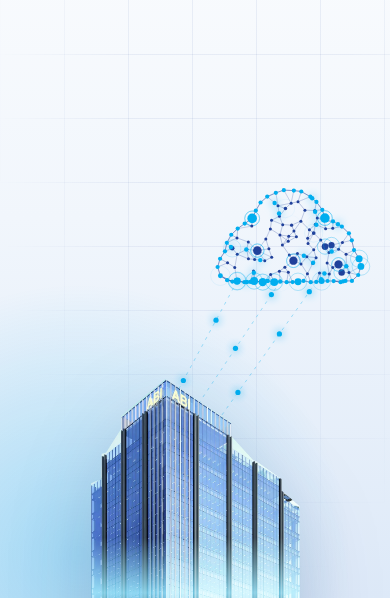
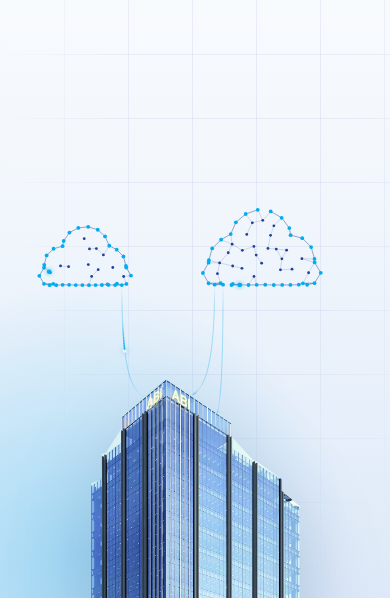
Before and after one commit to spaceflow-design/abi-tower-demo, a plain HTML site: page demo/option-a/index.html in a window 390 px wide. Shown: the part 246-844 px from the top of the page. Drawn offline with Linux system fonts and the light colour scheme.

Commit message:
Hero clouds: calmer network, curved fading beams, second cloud on the left
- far fewer nodes/links/packets, near-static nodes, no pulse rings
- beams are thin bezier curves with faded ends and a soft comet of light
- add a mirrored, smaller cloud on the left of the crown
- mobile: clouds sit beside the crown and never overlap the title

Co-Authored-By: Claude Opus 5.5 <noreply@anthropic.com>

```diff
--- a/demo/assets/js/shared.js
+++ b/demo/assets/js/shared.js
@@ -135,17 +135,17 @@ ABI.mountQR = function (host, size, dark, light) {
          links() → [{x,y}] canvas-px targets for uplink streams. */
 ABI.dataCloud = function (canvas, opts = {}) {
   const ctx = canvas.getContext("2d");
-  const o = Object.assign({ box: { x: .1, y: .1, w: .8 }, density: 90, dark: false, links: null, alpha: 1 }, opts);
+  const o = Object.assign({ box: { x: .1, y: .1, w: .8 }, density: 30, packets: 3, dark: false, links: null, alpha: 1, seed: 7, flip: false }, opts);
   const lobes = [[.30, .44, .17], [.50, .30, .22], [.71, .43, .17], [.17, .53, .085], [.84, .53, .085]];
   const rect = [.17, .44, .84, .615];
   const inside = (x, y, m = 0) => lobes.some(([cx, cy, r]) => Math.hypot(x - cx, y - cy) < r - m) ||
     (x > rect[0] + m && x < rect[2] - m && y > rect[1] + m && y < rect[3] - m);
   // seeded random → same cloud on every load
-  let seed = 7; const rnd = () => ((seed = (seed * 16807) % 2147483647) / 2147483647);
+  let seed = o.seed; const rnd = () => ((seed = (seed * 16807) % 2147483647) / 2147483647);
   const pts = [];
   // contour nodes
   lobes.forEach(([cx, cy, r]) => {
-    const n = Math.round(r * 120);
+    const n = Math.round(r * 70);
     for (let i = 0; i < n; i++) {
       const a = (i / n) * Math.PI * 2, x = cx + Math.cos(a) * r, y = cy + Math.sin(a) * r;
       if (!inside(x, y, -.004) || inside(x, y, .012)) continue;
@@ -153,23 +153,24 @@ ABI.dataCloud = function (canvas, opts = {}) {
       pts.push({ x, y, edge: true });
     }
   });
-  for (let x = rect[0]; x <= rect[2]; x += .035) pts.push({ x, y: rect[3], edge: true });
+  for (let x = rect[0]; x <= rect[2]; x += .06) pts.push({ x, y: rect[3], edge: true });
   // interior nodes with a minimum spacing
   let guard = 0;
   while (pts.filter(p => !p.edge).length < o.density && guard++ < 6000) {
     const x = .1 + rnd() * .8, y = .06 + rnd() * .58;
     if (!inside(x, y, .02)) continue;
-    if (pts.some(p => Math.hypot(p.x - x, p.y - y) < .036)) continue;
+    if (pts.some(p => Math.hypot(p.x - x, p.y - y) < .055)) continue;
     pts.push({ x, y, edge: false });
   }
-  pts.forEach(p => { p.ph = rnd() * Math.PI * 2; p.sp = .6 + rnd() * .8; p.pulse = 0; });
-  // links: 3 nearest neighbours
+  if (o.flip) pts.forEach(p => (p.x = 1 - p.x));   // mirrored silhouette for a second cloud
+  pts.forEach(p => { p.ph = rnd() * Math.PI * 2; p.sp = .3 + rnd() * .3; });
+  // links: 2 nearest neighbours (kept sparse on purpose — calm, readable)
   const edges = [], key = new Set();
   pts.forEach((p, i) => {
     pts.map((q, j) => [j, Math.hypot(p.x - q.x, p.y - q.y)]).filter(([j]) => j !== i)
-      .sort((a, b) => a[1] - b[1]).slice(0, 3).forEach(([j, d]) => {
+      .sort((a, b) => a[1] - b[1]).slice(0, 2).forEach(([j, d]) => {
         const k = i < j ? i + "-" + j : j + "-" + i;
-        if (!key.has(k) && d < .09) { key.add(k); edges.push([Math.min(i, j), Math.max(i, j), d]); }
+        if (!key.has(k) && d < .1) { key.add(k); edges.push([Math.min(i, j), Math.max(i, j), d]); }
       });
   });
   const bottom = pts.filter(p => p.edge && p.y > rect[3] - .01);
@@ -187,7 +188,7 @@ ABI.dataCloud = function (canvas, opts = {}) {
   }
   const P = p => {
     const t = (performance.now() - t0) / 1000;
-    const jx = Math.sin(t * p.sp + p.ph) * .004, jy = Math.cos(t * p.sp * .8 + p.ph) * .004;
+    const jx = Math.sin(t * p.sp + p.ph) * .0012, jy = Math.cos(t * p.sp * .8 + p.ph) * .0012;
     const cx = .5, cy = .4;
     return [OX + (cx + (p.x + jx - cx) * (1 + spread)) * S, OY + (cy + (p.y + jy - cy) * (1 + spread * .6)) * S];
   };
@@ -201,48 +202,58 @@ ABI.dataCloud = function (canvas, opts = {}) {
     // links
     ctx.lineWidth = 1;
     edges.forEach(([i, j, d]) => {
-      ctx.strokeStyle = C.line + (pts[i].edge && pts[j].edge ? .55 : .2 + (.09 - d) * 2) + ")";
+      ctx.strokeStyle = C.line + (pts[i].edge && pts[j].edge ? .45 : .16) + ")";
       ctx.beginPath(); ctx.moveTo(...XY[i]); ctx.lineTo(...XY[j]); ctx.stroke();
     });
-    // uplinks to targets
-    const targets = o.links ? o.links() : [];
-    targets.forEach((tg, k) => {
-      const from = XY[pts.indexOf(bottom[Math.round((k + 1) * bottom.length / (targets.length + 1)) % bottom.length])];
-      ctx.strokeStyle = C.up + ".35)"; ctx.setLineDash([3, 5]);
-      ctx.beginPath(); ctx.moveTo(...from); ctx.lineTo(tg.x, tg.y); ctx.stroke(); ctx.setLineDash([]);
-      tg._from = from;
+    // uplinks: thin curved beams (cloud → tower) that fade in and out at both ends
+    const targets = o.links ? o.links() : [], used = new Set();
+    const curves = targets.map(tg => {
+      let bi = -1, bd = 1e9;
+      bottom.forEach(p => { const i = pts.indexOf(p), d = Math.hypot(XY[i][0] - tg.x, XY[i][1] - tg.y); if (!used.has(i) && d < bd) { bd = d; bi = i; } });
+      used.add(bi);
+      const F = XY[bi], T = [tg.x, tg.y];
+      return [F, [F[0], F[1] + Math.abs(T[1] - F[1]) * .5 + 36], [T[0] + (F[0] - T[0]) * .5, T[1] - 4], T];
+    });
+    curves.forEach(c => {
+      const g = ctx.createLinearGradient(c[0][0], c[0][1], c[3][0], c[3][1]);
+      g.addColorStop(0, C.up + "0)"); g.addColorStop(.2, C.up + ".32)"); g.addColorStop(.8, C.up + ".32)"); g.addColorStop(1, C.up + ".04)");
+      ctx.strokeStyle = g; ctx.lineWidth = 1;
+      ctx.beginPath(); ctx.moveTo(...c[0]); ctx.bezierCurveTo(...c[1], ...c[2], ...c[3]); ctx.stroke();
     });
     // nodes
     pts.forEach((p, i) => {
-      p.pulse = Math.max(0, p.pulse - .02);
-      const r = (p.edge ? 2.1 : 1.5) + p.pulse * 3;
       ctx.fillStyle = p.edge ? C.edgeNode : C.node;
-      ctx.beginPath(); ctx.arc(XY[i][0], XY[i][1], r, 0, 7); ctx.fill();
-      if (p.pulse > 0) { ctx.strokeStyle = C.up + p.pulse * .6 + ")"; ctx.beginPath(); ctx.arc(XY[i][0], XY[i][1], r + 6 * (1 - p.pulse) + 2, 0, 7); ctx.stroke(); }
+      ctx.beginPath(); ctx.arc(XY[i][0], XY[i][1], p.edge ? 1.9 : 1.4, 0, 7); ctx.fill();
     });
-    // packets along links
-    if (packets.length < 22 && Math.random() < .35) {
+    // a few slow packets along links
+    if (packets.length < o.packets && Math.random() < .02) {
       const e = edges[Math.floor(Math.random() * edges.length)];
-      packets.push({ e, t: 0, v: .015 + Math.random() * .02, dir: Math.random() < .5 });
+      packets.push({ e, t: 0, v: .006 + Math.random() * .004, dir: Math.random() < .5 });
     }
-    ctx.fillStyle = C.pkt; ctx.shadowColor = C.pkt; ctx.shadowBlur = 8;
+    ctx.fillStyle = C.pkt; ctx.shadowColor = C.pkt; ctx.shadowBlur = 4;
     for (let k = packets.length - 1; k >= 0; k--) {
       const pk = packets[k]; pk.t += pk.v;
       const [a, b] = pk.dir ? [pk.e[0], pk.e[1]] : [pk.e[1], pk.e[0]];
-      if (pk.t >= 1) { pts[b].pulse = 1; packets.splice(k, 1); continue; }
+      if (pk.t >= 1) { packets.splice(k, 1); continue; }
       const x = XY[a][0] + (XY[b][0] - XY[a][0]) * pk.t, y = XY[a][1] + (XY[b][1] - XY[a][1]) * pk.t;
       ctx.beginPath(); ctx.arc(x, y, 2.2, 0, 7); ctx.fill();
     }
-    // packets on uplinks
-    targets.forEach((tg, k) => {
-      if (!tg._from) return;
-      if (!ups.some(u => u.k === k && u.t < .3) && Math.random() < .06) ups.push({ k, t: 0 });
-    });
+    // a short comet of light travelling down each beam
+    const bz = (c, t) => { const u = 1 - t; return [0, 1].map(i => u * u * u * c[0][i] + 3 * u * u * t * c[1][i] + 3 * u * t * t * c[2][i] + t * t * t * c[3][i]); };
+    curves.forEach((c, k) => { if (!ups.some(u => u.k === k) && Math.random() < .008) ups.push({ k, t: 0 }); });
+    ctx.shadowBlur = 0; ctx.lineCap = "round";
     for (let k = ups.length - 1; k >= 0; k--) {
-      const u = ups[k], tg = targets[u.k]; u.t += .012;
-      if (!tg || u.t >= 1) { ups.splice(k, 1); continue; }
-      const x = tg._from[0] + (tg.x - tg._from[0]) * u.t, y = tg._from[1] + (tg.y - tg._from[1]) * u.t;
-      ctx.beginPath(); ctx.arc(x, y, 2.6, 0, 7); ctx.fill();
+      const u = ups[k], c = curves[u.k]; u.t += .005;
+      if (!c || u.t >= 1) { ups.splice(k, 1); continue; }
+      const env = Math.sin(Math.PI * u.t), seg = 10, len = .16;
+      for (let q = 0; q < seg; q++) {
+        const a = bz(c, Math.max(0, u.t - len * q / seg)), b = bz(c, Math.max(0, u.t - len * (q + 1) / seg));
+        ctx.strokeStyle = C.up + (env * .85 * (1 - q / seg)) + ")"; ctx.lineWidth = 1.6;
+        ctx.beginPath(); ctx.moveTo(...a); ctx.lineTo(...b); ctx.stroke();
+      }
+      const h = bz(c, u.t);
+      ctx.fillStyle = "rgba(255,255,255," + env + ")"; ctx.shadowColor = C.pkt; ctx.shadowBlur = 6;
+      ctx.beginPath(); ctx.arc(h[0], h[1], 1.7, 0, 7); ctx.fill(); ctx.shadowBlur = 0;
     }
     ctx.shadowBlur = 0; ctx.globalAlpha = 1;
     if (!ABI.reduceMotion) raf = requestAnimationFrame(frame);
@@ -252,29 +263,46 @@ ABI.dataCloud = function (canvas, opts = {}) {
   new IntersectionObserver(([en]) => { visible = en.isIntersecting; if (visible && !raf) frame(); }).observe(canvas);
   return {
     set spread(v) { spread = v; }, set fade(v) { fade = v; },
-    redraw() { if (!raf) frame(); }
+    redraw() { if (!raf) frame(); },
+    resize() { size(); if (!raf) frame(); }
   };
 };
 
-// Hero network: cloud-computing cloud beside the tower crown, uplinks landing on the roof.
+// Hero network: two cloud-computing clouds flanking the tower crown, beams landing on the roof.
 ABI.heroNet = function () {
-  const cv = document.querySelector(".hero-net"), img = document.querySelector(".hero-tower img");
-  if (!cv || !img) return null;
+  const cvR = document.querySelector(".hero-net:not(.hero-net-l)"), cvL = document.querySelector(".hero-net-l");
+  const img = document.querySelector(".hero-tower img"), title = document.querySelector(".hero-title");
+  if (!cvR || !img) return null;
   const mobile = () => window.innerWidth <= 720;
-  return ABI.dataCloud(cv, {
-    box: () => (mobile() ? { x: .52, y: .5, w: .44 } : { x: .715, y: .06, w: .26 }),
-    density: 70,
-    links: () => {
-      const r = img.getBoundingClientRect(), c = cv.getBoundingClientRect();
-      return [[.42, .03], [.52, .06], [.62, .095]].map(([fx, fy]) => ({ x: r.left - c.left + r.width * fx, y: r.top - c.top + r.height * fy }));
-    }
-  });
+  const crown = (cv, list) => () => {
+    const r = img.getBoundingClientRect(), c = cv.getBoundingClientRect();
+    return list.map(([fx, fy]) => ({ x: r.left - c.left + r.width * fx, y: r.top - c.top + r.height * fy }));
+  };
+  // mobile: clouds sit beside the crown, never above the title
+  const mBox = (cv, side) => () => {
+    const r = img.getBoundingClientRect(), c = cv.getBoundingClientRect(), W = c.width, H = c.height;
+    const w = side === "r" ? .36 : .28, h = w * .62 * W, crownX = r.left - c.left + r.width * .36;
+    const minY = title ? (title.getBoundingClientRect().bottom - c.top + 16) / H : .2;
+    const y = Math.max(minY, (r.top - c.top - h - 12) / H);
+    const x = side === "r" ? Math.min(1 - w - .02, (crownX + r.width * .12) / W) : Math.max(.02, (crownX - r.width * .12) / W - w);
+    return { x, y, w };
+  };
+  const nets = [ABI.dataCloud(cvR, {
+    box: () => (mobile() ? mBox(cvR, "r")() : { x: .715, y: .06, w: .26 }),
+    density: 24, links: crown(cvR, [[.47, .045], [.6, .09]])
+  })];
+  if (cvL) nets.push(ABI.dataCloud(cvL, {
+    box: () => (mobile() ? mBox(cvL, "l")() : { x: .27, y: .1, w: .17 }),
+    density: 12, packets: 2, seed: 19, flip: true, links: crown(cvL, [[.26, .045]])
+  }));
+  setTimeout(() => nets.forEach(n => n.resize()), 2200);   // re-measure once the tower's entrance animation has settled
+  return { set spread(v) { nets.forEach(n => (n.spread = v)); }, set fade(v) { nets.forEach(n => (n.fade = v)); } };
 };
 
 // Small cloud-computing networks (replace the soft "floating clouds").
 ABI.cloudNets = function () {
   document.querySelectorAll(".cs-net").forEach((c, i) => {
-    ABI.dataCloud(c, { box: { x: .04, y: .1, w: .92 }, density: 34 });
+    ABI.dataCloud(c, { box: { x: .04, y: .1, w: .92 }, density: 10, packets: 1 });
     if (!ABI.reduceMotion) gsap.to(c, { y: i % 2 ? -16 : 16, duration: 4.5 + i, ease: "sine.inOut", yoyo: true, repeat: -1 });
   });
 };
--- a/demo/option-a/index.html
+++ b/demo/option-a/index.html
@@ -36,6 +36,7 @@
   <div class="hero-grid" aria-hidden="true"></div>
   <div class="hero-glow" aria-hidden="true"></div>
   <canvas class="hero-net" aria-hidden="true"></canvas>
+  <canvas class="hero-net hero-net-l" aria-hidden="true"></canvas>
   <div class="hero-copy">
     <p class="eyebrow">ABI Tower · Future Innovation Hub</p>
     <h1 class="hero-title">
--- a/demo/option-a/style.css
+++ b/demo/option-a/style.css
@@ -143,7 +143,7 @@ ol, ul { list-style: none; }
 .hero-tower::after {
   content: ""; position: absolute; inset: 0; pointer-events: none; mix-blend-mode: screen;
   background: linear-gradient(180deg, transparent 0%, transparent 44%, rgba(127,224,255,.85) 50%, transparent 56%, transparent 100%);
-  background-size: 100% 220%; animation: scanUp 4.5s linear infinite;
+  background-size: 100% 220%; animation: scanUp 8s linear infinite; opacity: .7;
   -webkit-mask: url("../assets/img/tower-cutout.webp") center / 100% 100% no-repeat; mask: url("../assets/img/tower-cutout.webp") center / 100% 100% no-repeat;
 }
 @keyframes scanUp { from { background-position: 0 100%; } to { background-position: 0 0%; } }
@@ -443,7 +443,7 @@ ol, ul { list-style: none; }
   .hero-copy { top: 0; bottom: auto; width: auto; right: var(--gutter); padding-top: 130px; }
   .hero-title { font-size: clamp(30px, 8.6vw, 44px); }
   .hero-title .line { white-space: normal; }
-  .hero-tower { right: auto; left: 50%; margin-left: -27vw; width: 54vw; bottom: -14vh; }
+  .hero-tower { right: 0; left: 0; margin: 0 auto; width: min(54vw, 30vh); bottom: -14vh; }
   .hero-scroll { display: none; }
   .cs-net { width: 46vw; }
   .overview { flex-direction: column; height: auto; }
```
Also changed, not shown: demo/site-a/index.html (+1 -0 lines).
